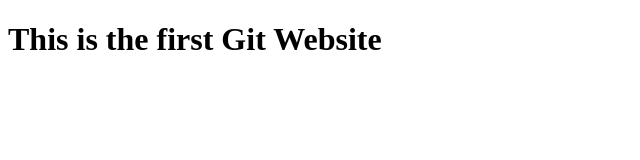
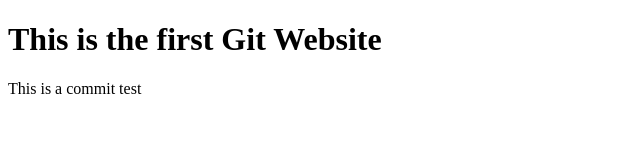
Before and after one commit to vik-kalsi/first_git_project, a plain HTML site: page index.html in a window 1280 px wide. Shown: the whole page, without its empty margins (0-640 px from the left). Drawn offline with Linux system fonts and the light colour scheme.

Commit message:
Paragraph Test

```diff
--- a/index.html
+++ b/index.html
@@ -9,6 +9,8 @@
 <body>
     <h1>This is the first Git Website</h1>
 
+    <p>This is a commit test</p>
+
 </body>
 
 </html>
```
